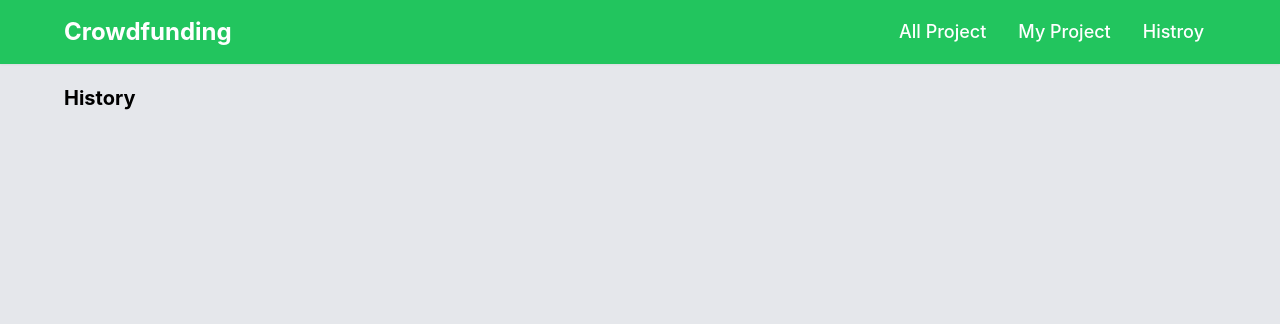
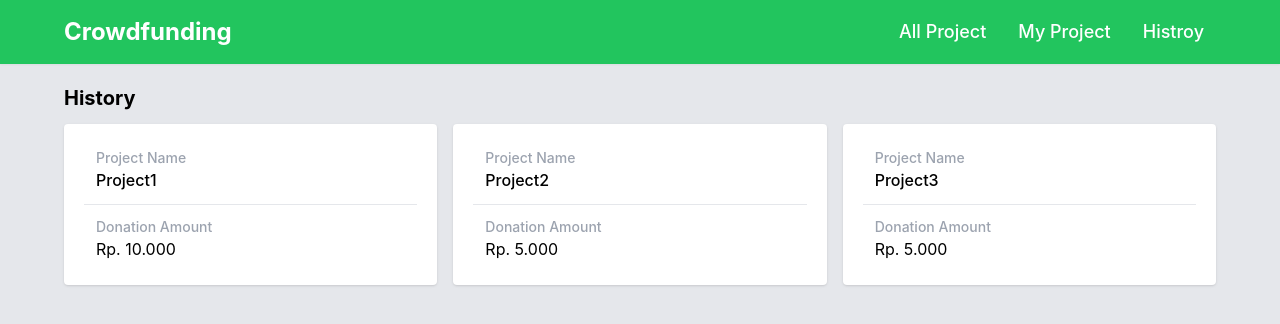
Before and after one commit to vidinararia/Crowdfunding-FE, a React (Create React App) app: page /history in a window 1280 px wide. Shown: the top 324 px of the page. Built offline with nearby package versions, Linux system fonts and the light colour scheme; the HTML template or start-up script is replaced by a standard one.

Commit message:
add history page

```diff
--- /dev/null
+++ b/src/component/card/Card.js
@@ -0,0 +1,18 @@
+import React from "react";
+
+export const Card = ({ name, donate }) => {
+  const IDRConvert = Intl.NumberFormat("id-ID");
+
+  return (
+    <div className="bg-white py-3 px-5 rounded shadow">
+      <div className="p-3 border-b font-medium">
+        <div className="text-sm text-gray-400">Project Name</div>
+        {name}
+      </div>
+      <div className="p-3">
+        <div className="text-sm text-gray-400 font-medium">Donation Amount</div>
+        {"Rp. " + IDRConvert.format(donate)}
+      </div>
+    </div>
+  );
+};
--- a/src/component/table/Table.js
+++ b/src/component/table/Table.js
@@ -4,6 +4,7 @@ export const Table = ({
   column,
   data,
   classDelete,
+  classView,
   handleDetail,
   handleDelete,
 }) => {
@@ -44,10 +45,7 @@ export const Table = ({
                 {col.dateline}
               </td>
               <td className="w-52 text-center p-2">
-                <button
-                  className="py-1 px-3 bg-blue-300 hover:bg-blue-500 hover:shadow text-white rounded transition-all"
-                  onClick={handleDetail}
-                >
+                <button className={classView} onClick={handleDetail}>
                   View
                 </button>
                 <button className={classDelete} onClick={handleDelete}>
--- a/src/page/all-project/AllProject.js
+++ b/src/page/all-project/AllProject.js
@@ -47,6 +47,9 @@ export default function Dashboard() {
           <Table
             column={column}
             data={data}
+            classView={
+              "py-1 px-3 bg-blue-300 hover:bg-blue-500 hover:shadow text-white rounded transition-all"
+            }
             classDelete={"hidden"}
             handleDetail={handleDetail}
           />
--- a/src/page/detail-project/DetailProject.js
+++ b/src/page/detail-project/DetailProject.js
@@ -1,14 +1,24 @@
-import React from "react";
+import React, { useState } from "react";
 import { useNavigate } from "react-router-dom";
 import { InputForm } from "../../component/input-form/InputForm";
 
 export default function DetailProject() {
+  const formData = {
+    total: 0,
+  };
+
+  const [data, setData] = useState(formData);
+  const IDRConvert = Intl.NumberFormat("id-ID");
+
   let navigate = useNavigate();
-
-  const IDRConvert = Intl.NumberFormat("id-ID");
 
   const handleBack = () => {
     navigate(-1);
+  };
+
+  const handleChange = (e) => {
+    const { name, value } = e.target;
+    setData({ ...data, [name]: value });
   };
 
   return (
@@ -26,19 +36,19 @@ export default function DetailProject() {
           <h1 className="text-3xl font-bold mb-2">Project Title</h1>
           <div className="md:grid md:grid-cols-2 md:gap-3 gap-0">
             <h1 className="mb-1">
-              <div className="font-semibold">Start Date:</div>
+              <div className="font-semibold text-gray-400">Start Date:</div>
               01/01/2020
             </h1>
             <h1 className="mb-1">
-              <div className="font-semibold">Dateline:</div>
+              <div className="font-semibold text-gray-400">Dateline:</div>
               01/02/2020
             </h1>
             <h1 className="mb-1">
-              <div className="font-semibold">Target:</div>
+              <div className="font-semibold text-gray-400">Target:</div>
               {IDRConvert.format("100000")}
             </h1>
             <h1 className="mb-1">
-              <div className="font-semibold">Total:</div>
+              <div className="font-semibold text-gray-400">Total:</div>
               {IDRConvert.format("0")}
             </h1>
           </div>
@@ -50,6 +60,8 @@ export default function DetailProject() {
             name={"total"}
             label={"Donate"}
             placeholder={"Rp. 10.000"}
+            value={data.total}
+            onChange={handleChange}
           />
           <button className="w-full bg-green-500 py-2 text-lg text-white font-bold rounded-xl mt-3 hover:bg-green-400 transition-all">
             Donate
--- a/src/page/history/History.js
+++ b/src/page/history/History.js
@@ -1,13 +1,25 @@
 import React from "react";
+import { Card } from "../../component/card/Card";
 import Navbar from "../../component/navbar/Navbar";
 
 export default function History() {
+  const data = [
+    { name: "Project1", donate: "10000" },
+    { name: "Project2", donate: "5000" },
+    { name: "Project3", donate: "5000" },
+  ];
+
   return (
     <>
       <Navbar />
       <div className="bg-gray-200 p-5 h-screen md:px-16">
         <div className="mt-16">
           <h1 className="text-xl font-bold mb-3">History</h1>
+          <div className="grid grid-cols-1 gap-4 md:grid-cols-3 sm:grid-cols-2">
+            {data.map((item) => (
+              <Card name={item.name} donate={item.donate} />
+            ))}
+          </div>
         </div>
       </div>
     </>
--- a/src/page/my-project/MyProject.js
+++ b/src/page/my-project/MyProject.js
@@ -37,6 +37,9 @@ export default function MyProject() {
           <Table
             column={column}
             data={data}
+            classView={
+              "py-1 px-3 bg-blue-300 hover:bg-blue-500 hover:shadow text-white rounded transition-all"
+            }
             classDelete={
               "py-1 px-3 bg-red-400 hover:bg-red-500 hover:shadow text-white rounded ml-1 transition-all"
             }
```
